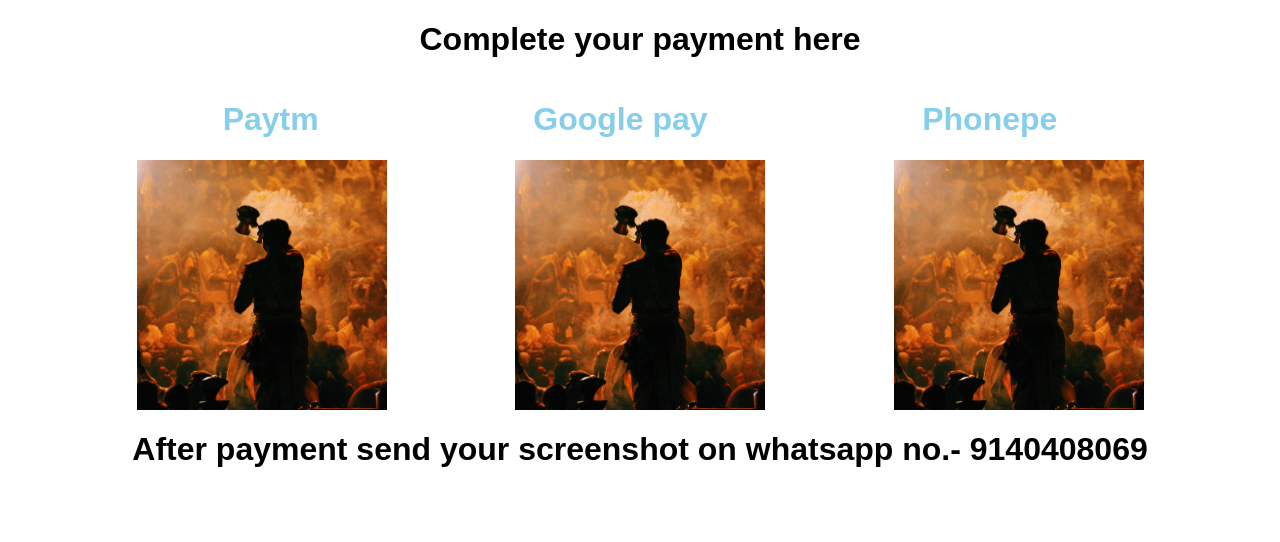
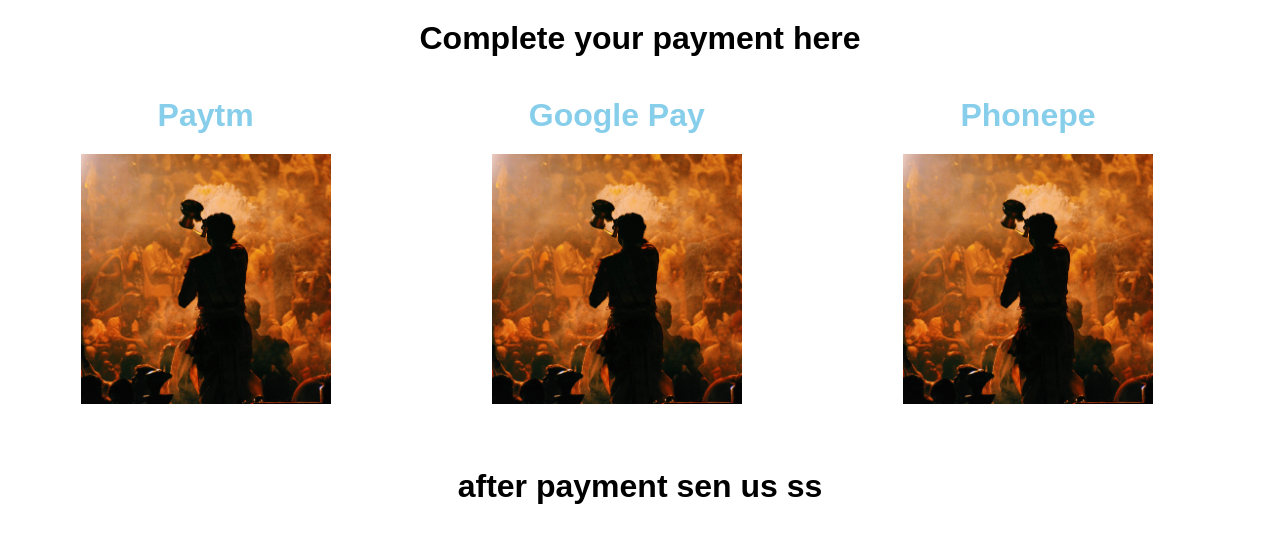
Before and after one commit to Deep5656/eliterate, a plain HTML site: page payment.html in a window 1280 px wide. Drawn offline with Linux system fonts and the light colour scheme.

Commit message:
updated whole payment section

```diff
--- a/payment.html
+++ b/payment.html
@@ -4,63 +4,78 @@
 <head>
     <meta charset="UTF-8">
     <meta name="viewport" content="width=device-width, initial-scale=1.0">
-    <title>payments option</title>
+    <title>Document</title>
     <style>
-        .paymentcontainer {
-            /* border: 2px solid black; */
-
-        }
-        .heading{
-            text-align: center;
+        * {
+            margin: 0;
+            padding: 0;
             font-family: 'Quicksand', sans-serif;
 
         }
 
-        .paymentcompany {
-            /* border: 2px solid red; */
+        .paymentheading {
+            text-align: center;
+            margin: 20px 0px;
+        }
+        .paymentcontainer{
+            /* border: 2px solid black; */
             display: flex;
-            flex-direction: row;
-            /* margin: 20px; */
-            justify-content: space-evenly;
+            flex-wrap: wrap;
+
         }
-
-        .companyname {
-            font-family: 'Quicksand', sans-serif;
+        .company{
+            /* border: 2px solid blue; */
+            width: 29%;
+            margin: 20px;
+            text-align: center;
             color: skyblue;
 
         }
-
-        .paymentQR {
-            /* border: 2px solid red; */
-            /* margin: 20px; */
-            display: flex;
-            flex-direction: row;
-            justify-content: space-evenly;
+        .paymentscanner{
+            margin: 20px 0px;
         }
-
-        .paymentkaro {
+        .payment{
             height: 250px;
             width: 250px;
+        }
+        @media(max-width: 1024px){
+            .company{
+                width: 90%;
+            }
         }
     </style>
 </head>
 
 <body>
+    <div class="paymentheading">
+        <h1>Complete your payment here</h1>
+    </div>
     <div class="paymentcontainer">
-        <h1 class='heading'>Complete your payment here</h1>
-        <div class="paymentcompany">
-            <h1 class='companyname'>Paytm</h1>
-            <h1 class='companyname'>Google pay</h1>
-            <h1 class='companyname'>Phonepe</h1>
-        </div>
-        <div class="paymentQR">
-            <img src="ganga.jpg" alt="" class='paymentkaro'>
-            <img src="ganga.jpg" alt="" class='paymentkaro'>
-            <img src="ganga.jpg" alt="" class='paymentkaro'>
-        </div>
+          <div class="company">
+              <h1>Paytm</h1>
+              <div class="paymentscanner">
+                  <img src="ganga.jpg" alt="paytm" class='payment'>
+              </div>
+          </div>
+          <div class="company">
+              <h1>Google Pay</h1>
+            <div class="paymentscanner">
+                <img src="ganga.jpg" alt="paytm" class='payment'>
+            </div>
 
+          </div>
+          <div class="company">
+              <h1>Phonepe</h1>
+            <div class="paymentscanner">
+                <img src="ganga.jpg" alt="paytm" class='payment'>
+            </div>
+
+          </div>
     </div>
-        <h1 class='heading'>After payment send your screenshot on whatsapp no.- 9140408069</h1>
+    <div class="paymentheading">
+        <h1>after payment sen us ss</h1>
+    </div>
+
 
 </body>
 
```
